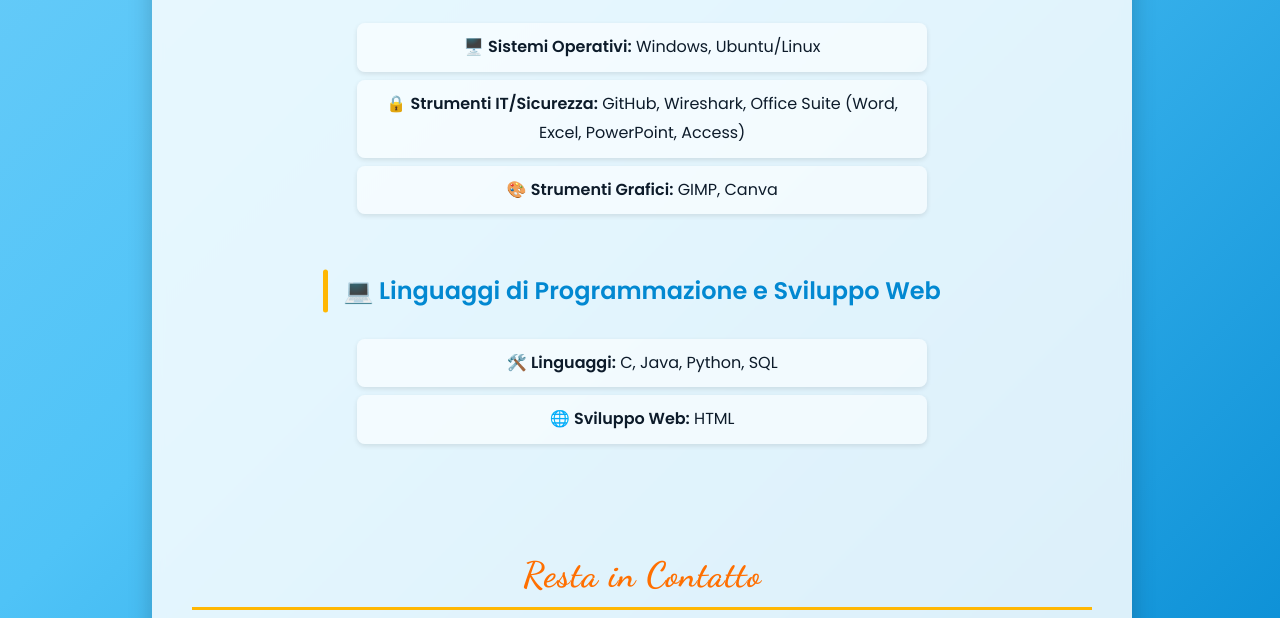
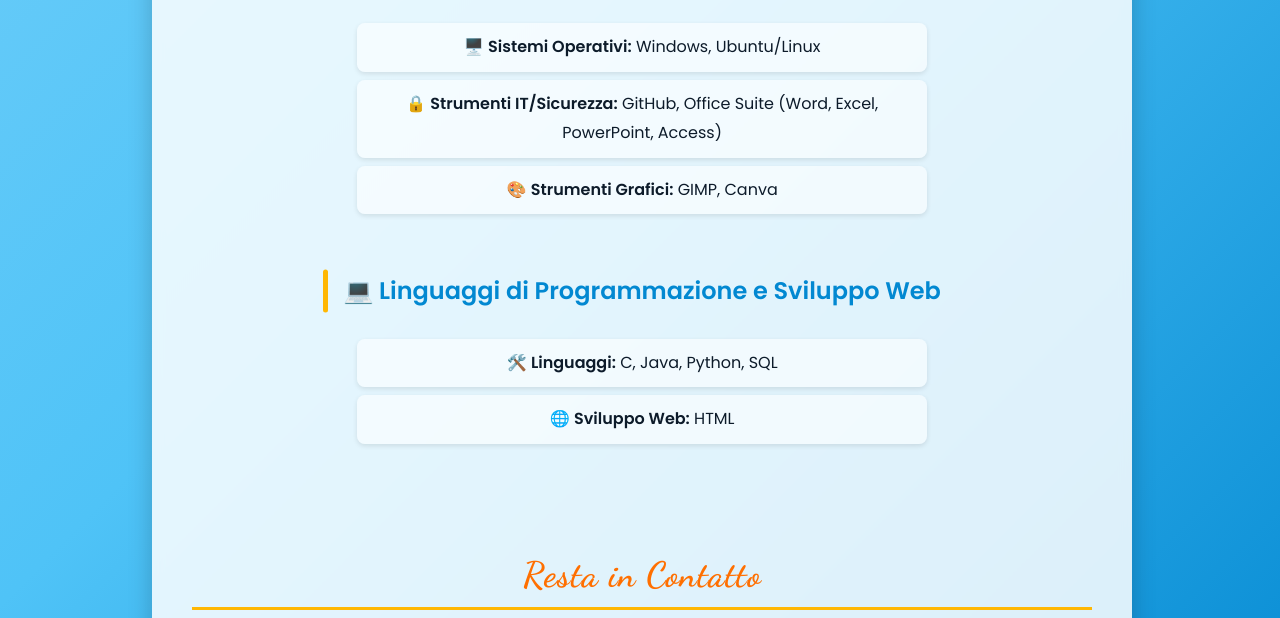
Before and after one commit to Maryevans96/Maryevans96, a plain HTML site: page index.html in a window 1280 px wide. Shown: the part 2488-3106 px from the top of the page. Drawn offline with nearby package versions, Linux system fonts and the light colour scheme.

Commit message:
Update index.html

```diff
--- a/index.html
+++ b/index.html
@@ -55,7 +55,7 @@ Amante del <strong>true crime</strong>, ho deciso di improntare la mia vita lavo
         <h3>⚙️ Competenze Tecniche e Strumenti</h3>
         <ul>
             <li>🖥️ <strong>Sistemi Operativi:</strong> Windows, Ubuntu/Linux</li>
-            <li>🔒 <strong>Strumenti IT/Sicurezza:</strong> GitHub, Wireshark, Office Suite (Word, Excel, PowerPoint, Access)</li>
+            <li>🔒 <strong>Strumenti IT/Sicurezza:</strong> GitHub, Office Suite (Word, Excel, PowerPoint, Access)</li>
             <li>🎨 <strong>Strumenti Grafici:</strong> GIMP, Canva</li>
         </ul>
     </section>
```
